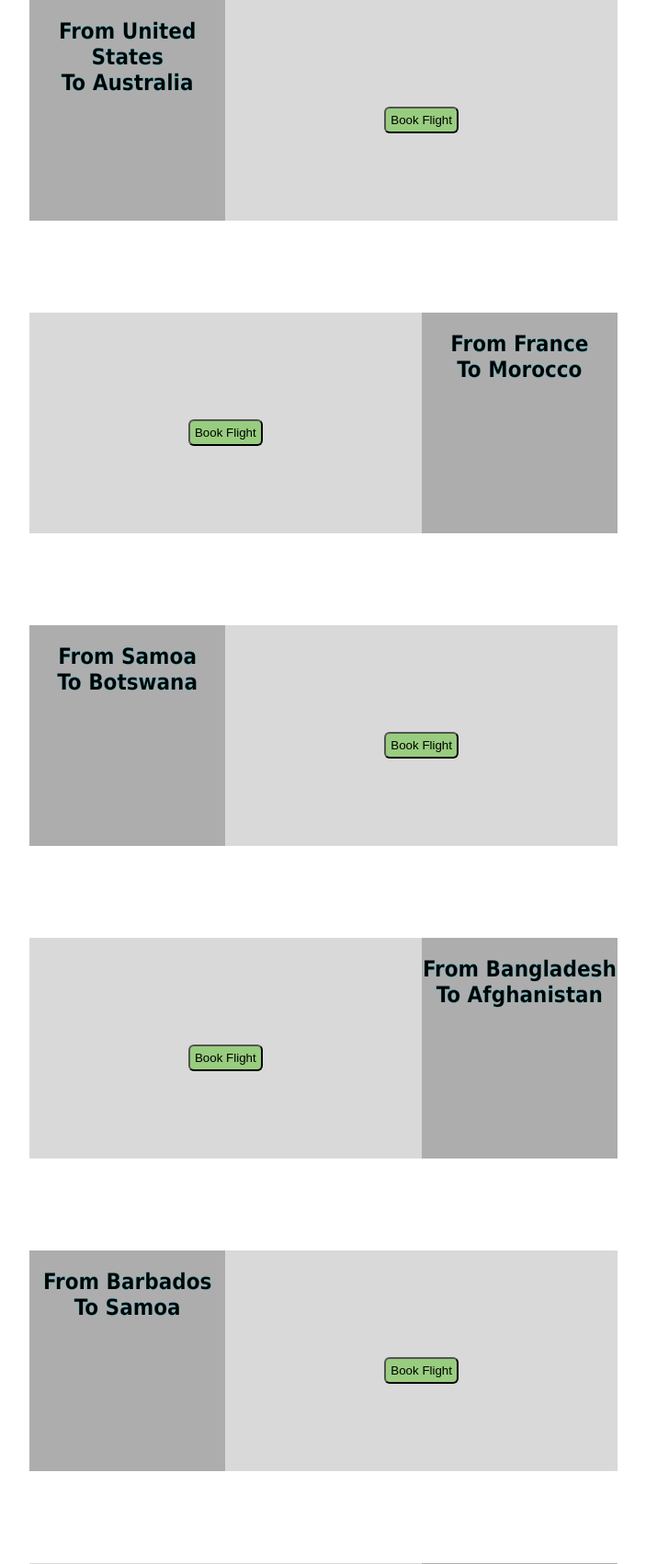
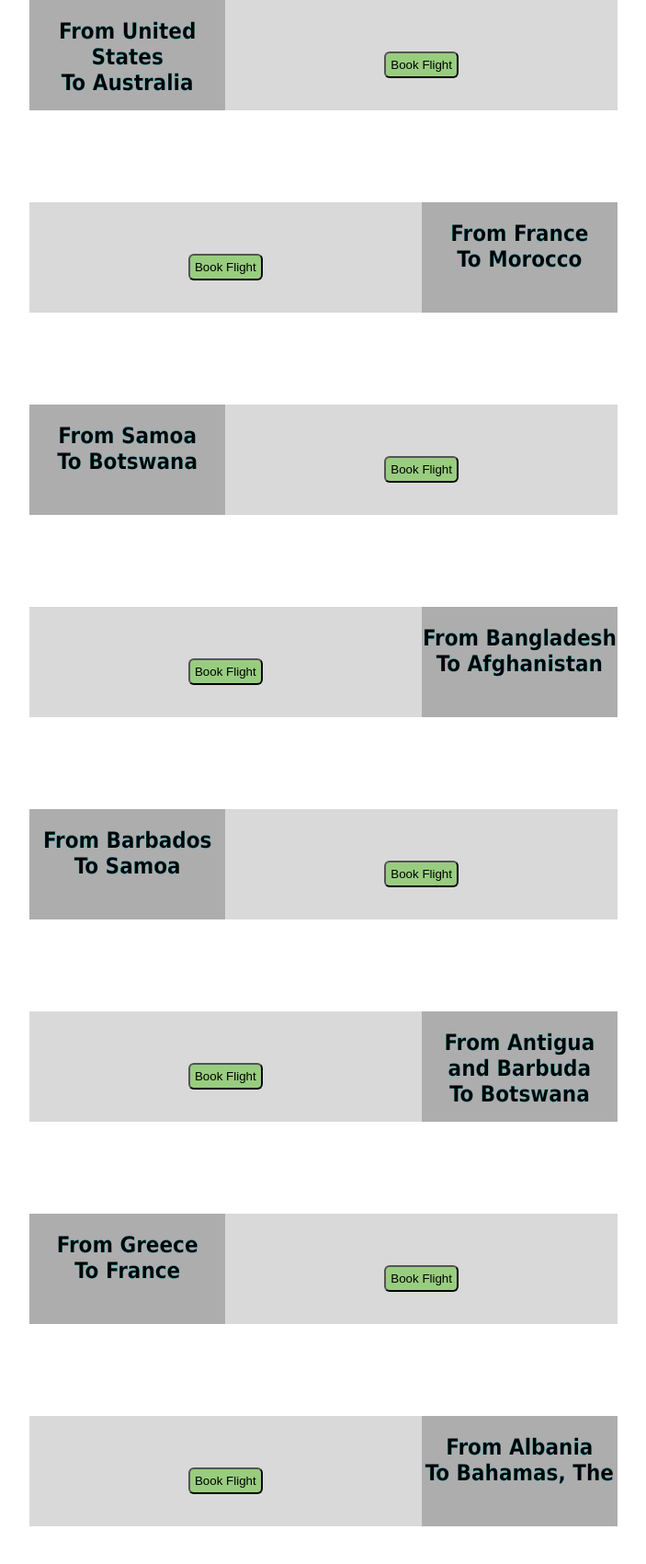
Before and after one commit to Riftaricus/Webapp-2, a PHP site: page /html/flights.php in a window 1280 px wide. Shown: the part 120-1821 px from the top of the page at 92% size, without its empty margins (288-991 px from the left). Run offline with PHP 8.4, Linux system fonts and the light colour scheme; data comes from the database, SQL or seed files in the repository; data that the repository does not hold is empty.

Commit message:
Reduce flight box height and center main content
Decreases the height of flight information boxes to improve layout density and adds vertical alignment to main content for better visual balance.

```diff
--- a/html/assets/css/style.css
+++ b/html/assets/css/style.css
@@ -29,7 +29,7 @@ main {
 
 .leftflightbox {
   width: 50vw;
-  height: 30vh;
+  height: 15vh;
   background-color: #d9d9d9;
 }
 
@@ -53,7 +53,7 @@ main {
 
 .rightflightbox {
   width: 50vw;
-  height: 30vh;
+  height: 15vh;
   background-color: #d9d9d9;
 }
 
--- a/html/locations.php
+++ b/html/locations.php
@@ -10,7 +10,7 @@ require_once("assets/php/functions/locations.php");
 
 <body>
     <?php include './assets/php/header.php' ?>
-    <main class="flex gap-100 flexcolumn">
+    <main class="flex gap-100 flexcolumn alignitemscenter">
         <?php
 
         $i = 1;
```
